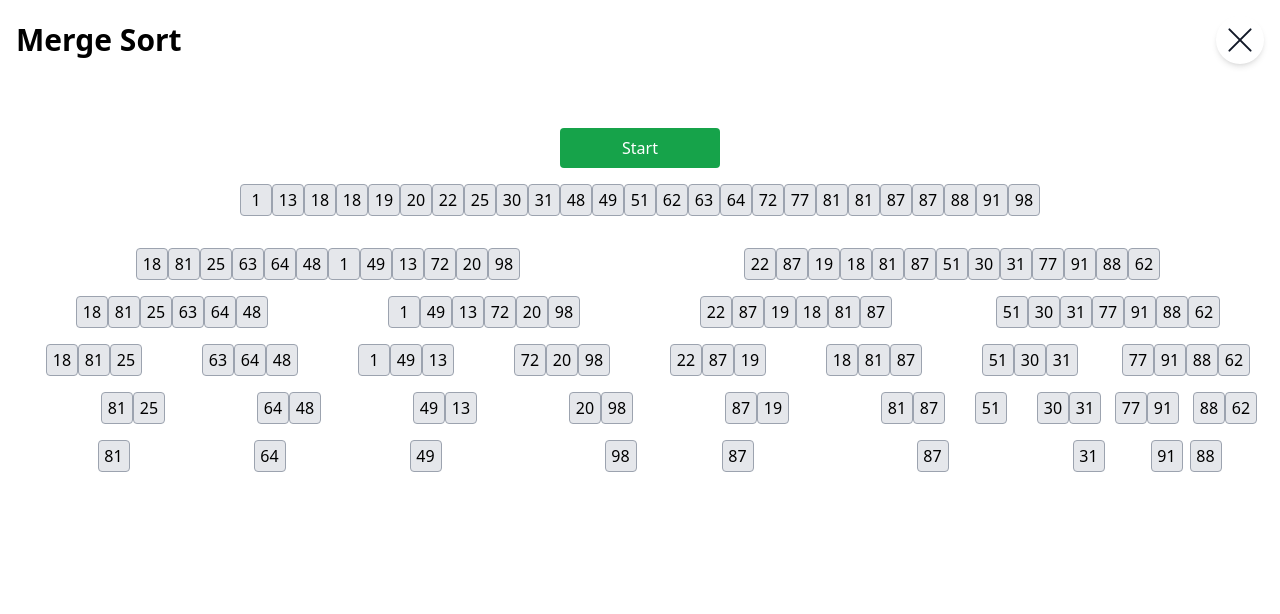
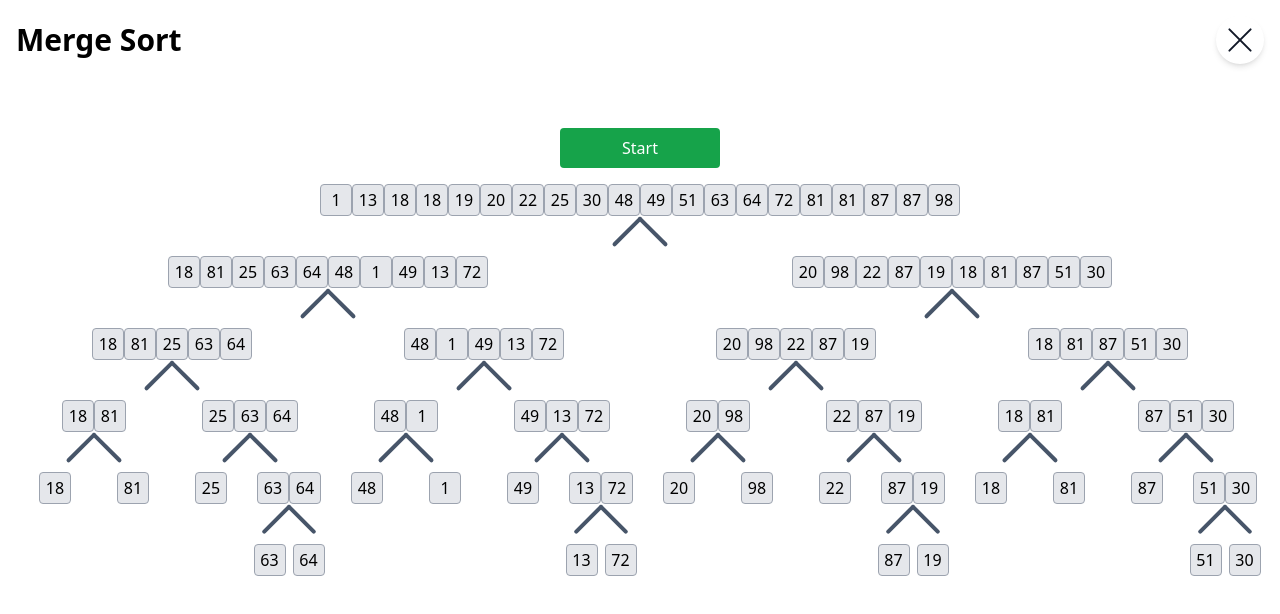
Before and after one commit to khan-ajamal/sorting-visualizer, a React (Create React App) app: page / in a window 1280 px wide. Both pictures are taken after a click on the button "Start". Shown: the top 614 px of the page. Built offline with nearby package versions, Linux system fonts and the light colour scheme.

Commit message:
Render stack tree for merge divide

```diff
--- a/src/algorithms/merge-sort.js
+++ b/src/algorithms/merge-sort.js
@@ -1,3 +1,4 @@
+import { clone } from "lodash-es";
 import { Node } from "../utils";
 
 export const mergeSort = (arr, rootNode) => {
@@ -11,13 +12,15 @@ export const mergeSort = (arr, rootNode) => {
     let left = arr.slice(0, mid);
     let right = arr.slice(mid);
 
-    rootNode.left = new Node(left);
-    rootNode.right = new Node(right);
+    rootNode.left = new Node(clone(left));
+    rootNode.right = new Node(clone(right));
 
     let sortedLeft = mergeSort(left, rootNode.left);
     let sortedRight = mergeSort(right, rootNode.right);
 
-    return merge(sortedLeft, sortedRight);
+    let sortedArr = merge(sortedLeft, sortedRight);
+
+    return sortedArr;
 };
 
 const merge = (left, right) => {
--- a/src/components/mergeSort.js
+++ b/src/components/mergeSort.js
@@ -10,7 +10,7 @@ const MergeSortVisualizer = () => {
     const [elements, setElements] = useState([]);
 
     useEffect(() => {
-        setElements(generateRandomArray());
+        setElements(generateRandomArray(20));
     }, []);
 
     const sort = () => {
@@ -54,14 +54,22 @@ const Block = ({ elem }) => {
 
 const RenderTree = ({ data, left, right }) => {
     return (
-        <div className="w-full mt-4">
-            <div className="w-full flex justify-center">
-                {map(data, (elem, idx) => (
-                    <Block key={idx} elem={elem} />
-                ))}
+        <div className="w-full">
+            <div className="w-full">
+                <div className="flex justify-center">
+                    {map(data, (elem, idx) => (
+                        <Block key={idx} elem={elem} />
+                    ))}
+                </div>
             </div>
             <div className="w-full flex justify-between">
                 <div className="w-1/2 left-block">
+                    {left && (
+                        <div className="w-full h-10 flex justify-end">
+                            <div className="h-1 w-10 rounded bg-slate-600 origin-top-right transform -rotate-45"></div>
+                        </div>
+                    )}
+
                     {left && (
                         <RenderTree
                             data={left.data}
@@ -71,6 +79,11 @@ const RenderTree = ({ data, left, right }) => {
                     )}
                 </div>
                 <div className="w-1/2 right-block">
+                    {right && (
+                        <div className="w-full h-10 flex justify-start">
+                            <div className="h-1 w-10 rounded bg-slate-600 origin-top-left transform rotate-45"></div>
+                        </div>
+                    )}
                     {right && (
                         <RenderTree
                             data={right.data}
--- /dev/null
+++ b/src/features/treeSlice.js
@@ -0,0 +1,18 @@
+import { createSlice } from "@reduxjs/toolkit";
+
+export const treeSlice = createSlice({
+    name: "tree",
+    initialState: {
+        steps: [],
+    },
+    reducers: {
+        addStep: (state, action) => {
+            state.steps.push(action.payload);
+        },
+    },
+});
+
+// Action creators are generated for each case reducer function
+export const { addStep } = treeSlice.actions;
+
+export default treeSlice.reducer;
--- a/src/store.js
+++ b/src/store.js
@@ -1,9 +1,11 @@
 import { configureStore } from "@reduxjs/toolkit";
 
+import treeReducer from "./features/treeSlice";
 import comparingReducer from "./features/animationSlice";
 
 export default configureStore({
-  reducer: {
-    comparing: comparingReducer,
-  },
+    reducer: {
+        comparing: comparingReducer,
+        tree: treeReducer,
+    },
 });
--- a/src/utils.js
+++ b/src/utils.js
@@ -9,9 +9,9 @@ export const delay = (n) => {
     });
 };
 
-export const generateRandomArray = () => {
+export const generateRandomArray = (numberOfElements = NUMBER_OF_BARS) => {
     const array = [];
-    for (let index = 0; index < NUMBER_OF_BARS; index++) {
+    for (let index = 0; index < numberOfElements; index++) {
         array.push(Math.ceil(Math.random() * 100));
     }
     return array;
```
